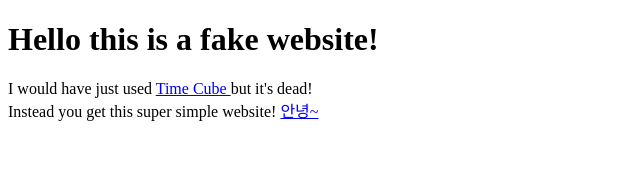
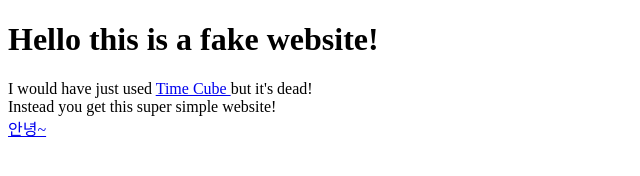
Before and after one commit to lbochenek/fakesite, a plain HTML site: page index.html in a window 1280 px wide. Shown: the whole page, without its empty margins (0-640 px from the left). Drawn offline with Linux system fonts and the light colour scheme.

Commit message:
work already

```diff
--- a/index.html
+++ b/index.html
@@ -10,7 +10,7 @@
     <h1>Hello this is a fake website!</h1>
     <p>
       I would have just used <a href="http://timecube.com/"> Time Cube </a> but it's dead!<br>
-      Instead you get this super simple website!
+      Instead you get this super simple website!<br>
       <a href="korean.html">안녕~</a>
     </p>
   </div>
```
